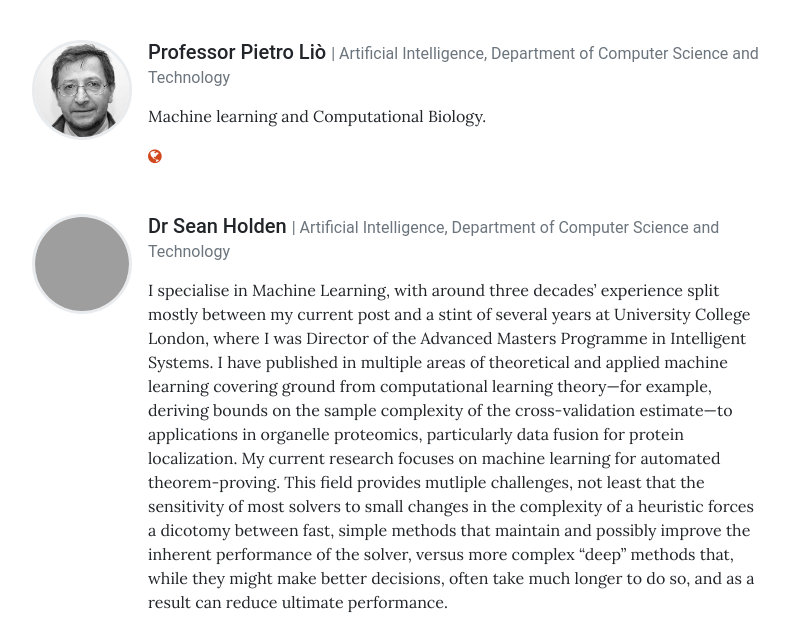
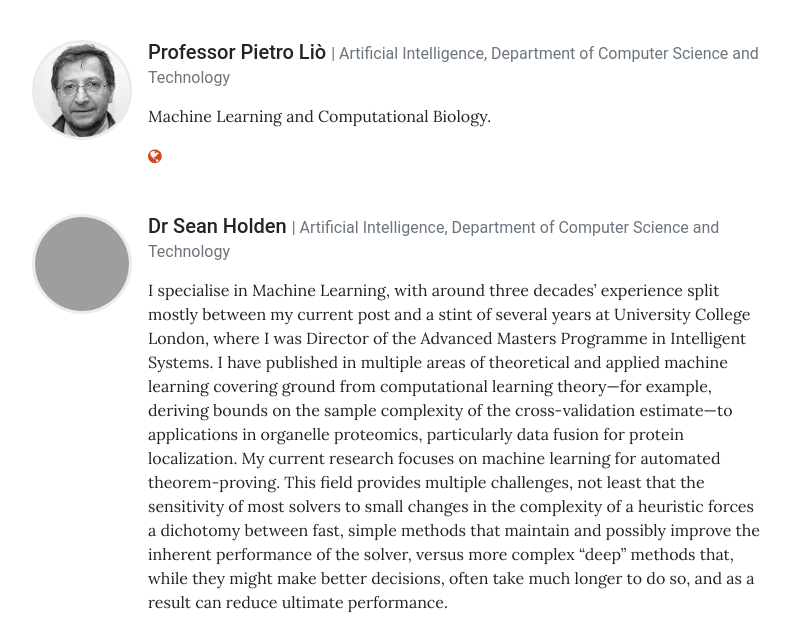
Before and after one commit to caraml-group/group-website, a Jekyll site: the page built from pages/team.md, in a window 1280 px wide and 900 px high, scrolled down 585 px, cut to the strip 154-784 px from the top of the window. Shown: the whole strip, without its empty margins (243-1034 px from the left). Built offline with Jekyll 4.4.1, drawn with Linux system fonts in a browser that asks for light colours; grey boxes are pictures that could not be loaded.

Commit message:
Update team_pis.yml

```diff
--- a/_data/team_pis.yml
+++ b/_data/team_pis.yml
@@ -11,14 +11,14 @@
   role: Artificial Intelligence, Department of Computer Science and Technology
   image: assets/img/members/p-lio.png
   description: > # Can be Markdown
-    Machine learning and Computational Biology.
+    Machine Learning and Computational Biology.
   web: https://www.cl.cam.ac.uk/~pl219/
 
 - name: Dr Sean Holden
   role: Artificial Intelligence, Department of Computer Science and Technology
   image: assets/img/members/s-holden.jpg
   description: > # Can be Markdown
-    I specialise in Machine Learning, with around three decades' experience split mostly between my current post and a stint of several years at University College London, where I was Director of the Advanced Masters Programme in Intelligent Systems. I have published in multiple areas of theoretical and applied machine learning covering ground from computational learning theory---for example, deriving bounds on the sample complexity of the cross-validation estimate---to applications in organelle proteomics, particularly data fusion for protein localization. My current research focuses on machine learning for automated theorem-proving. This field provides mutliple challenges, not least that the sensitivity of most solvers to small changes in the complexity of a heuristic forces a dicotomy between fast, simple methods that maintain and possibly improve the inherent performance of the solver, versus more complex "deep" methods that, while they might make better decisions, often take much longer to do so, and as a result can reduce ultimate performance.
+    I specialise in Machine Learning, with around three decades' experience split mostly between my current post and a stint of several years at University College London, where I was Director of the Advanced Masters Programme in Intelligent Systems. I have published in multiple areas of theoretical and applied machine learning covering ground from computational learning theory---for example, deriving bounds on the sample complexity of the cross-validation estimate---to applications in organelle proteomics, particularly data fusion for protein localization. My current research focuses on machine learning for automated theorem-proving. This field provides multiple challenges, not least that the sensitivity of most solvers to small changes in the complexity of a heuristic forces a dichotomy between fast, simple methods that maintain and possibly improve the inherent performance of the solver, versus more complex "deep" methods that, while they might make better decisions, often take much longer to do so, and as a result can reduce ultimate performance.
   web: https://www.cst.cam.ac.uk/~sbh11
 
 # - name:
```
